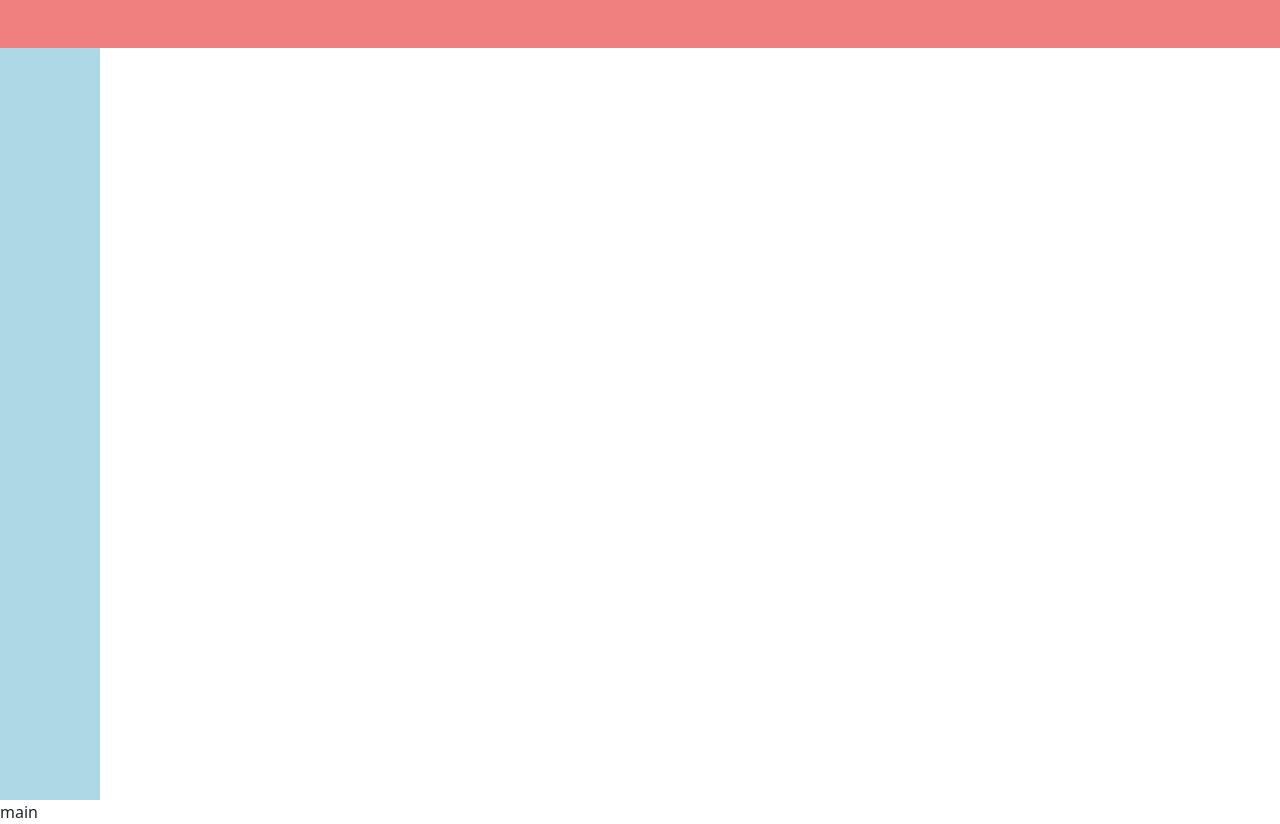
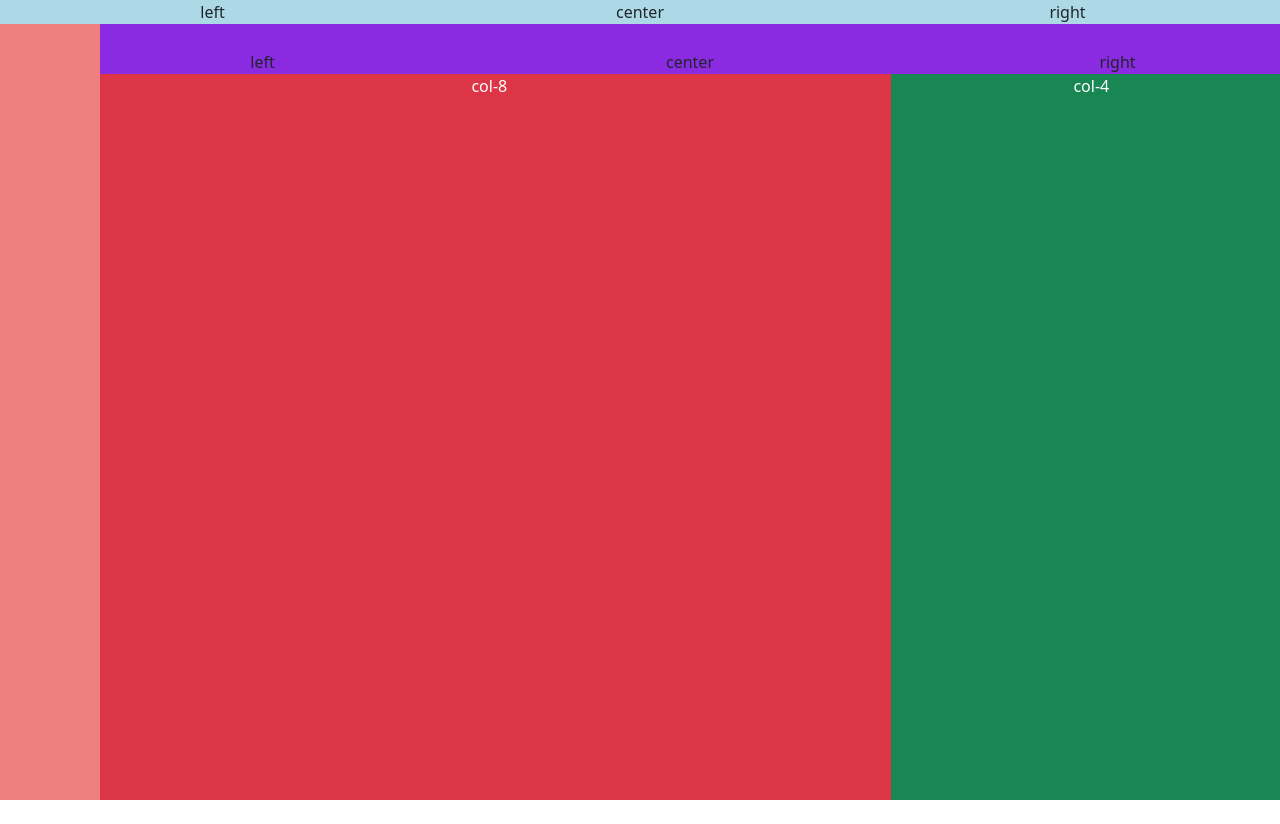
Before and after one commit to Alessiovinci87/html-css-bootstrap-dashboard, a plain HTML site: page index.html in a window 1280 px wide. After the commit the page ends 800 px from the top, so only its background shows below. Drawn offline with nearby package versions, Linux system fonts and the light colour scheme.

Commit message:
iniziata struttura header e main

```diff
--- a/css/style.css
+++ b/css/style.css
@@ -9,18 +9,41 @@ reset
     box-sizing: border-box;
 }
 
-.header-content {
+header {
     position: fixed;
     top: 0;
     right: 0;
-    background-color: lightcoral;
-    padding: 1.5rem;
-    width: 100%
+    background-color: lightblue;
+    width: 100%;
 }
 
-.aside-content {
+aside {
     width: 100px;
-    background-color: lightblue;
-    height:100vh;
+    background-color: lightcoral;
 
 }
+
+main {
+    width: calc(100% - 100px);
+    background-color: blueviolet;
+    padding-top: 50px;
+}
+
+
+.main-content {
+    display: flex;
+
+}
+
+section > main {
+    overflow-y: auto;
+    height: 100vh;
+}
+
+.col-left-center {
+    height: 100vh;
+}
+
+.col-right-center {
+    height: 100vh;
+}
--- a/index.html
+++ b/index.html
@@ -1,5 +1,6 @@
 <!DOCTYPE html>
 <html lang="en">
+
 <head>
     <meta charset="UTF-8">
     <meta http-equiv="X-UA-Compatible" content="IE=edge">
@@ -7,34 +8,83 @@
     <!-- css -->
     <link rel="stylesheet" href="css/style.css">
     <!-- Bootstrap -->
-    <link href="https://cdn.jsdelivr.net/npm/bootstrap@5.3.0/dist/css/bootstrap.min.css" rel="stylesheet" integrity="sha384-9ndCyUaIbzAi2FUVXJi0CjmCapSmO7SnpJef0486qhLnuZ2cdeRhO02iuK6FUUVM" crossorigin="anonymous">
+    <link href="https://cdn.jsdelivr.net/npm/bootstrap@5.3.0/dist/css/bootstrap.min.css" rel="stylesheet"
+        integrity="sha384-9ndCyUaIbzAi2FUVXJi0CjmCapSmO7SnpJef0486qhLnuZ2cdeRhO02iuK6FUUVM" crossorigin="anonymous">
     <!-- java -->
-    <script src="https://cdn.jsdelivr.net/npm/bootstrap@5.3.0/dist/js/bootstrap.bundle.min.js" integrity="sha384-geWF76RCwLtnZ8qwWowPQNguL3RmwHVBC9FhGdlKrxdiJJigb/j/68SIy3Te4Bkz" crossorigin="anonymous"></script>
+    <script src="https://cdn.jsdelivr.net/npm/bootstrap@5.3.0/dist/js/bootstrap.bundle.min.js"
+        integrity="sha384-geWF76RCwLtnZ8qwWowPQNguL3RmwHVBC9FhGdlKrxdiJJigb/j/68SIy3Te4Bkz"
+        crossorigin="anonymous"></script>
     <title>Bootstrap Dashboard</title>
 </head>
-    <body>
-        <header>
 
-            <div class="header-content">
+<body>
+    <header>
 
+        <div class="container text-center">
+
+            <div class="row">
+                <div class="col">
+                  left
+                </div>
+
+                <div class="col-6">
+                  center
+                </div>
+
+                <div class="col">
+                  right
+                </div>
             </div>
 
-        </header>
+        </div>
+
+    </header>
+
+
+
+
+    <section class="main-content">
 
         <aside>
-
-            <div class="aside-content">
-
-            </div>
 
         </aside>
 
         <main>
+            <div class="container text-center">
 
-            <section class="main-content">
-                main
-            </section>
+                <div class="row">
+                    <div class="col">
+                        left
+                    </div>
+
+                    <div class="col-6">
+                        center
+                    </div>
+
+                    <div class="col">
+                        right
+                    </div>
+                </div>
+            </div>
+
+            <div class="row">
+                <div class="container text-center">
+                    <div class="row">
+                        <div class="col-8 text-bg-danger col-left-center">
+                            col-8
+                        </div>
+                        <div class="col-4 text-bg-success col-right-center">
+                            col-4
+                        </div>
+                    </div>
+                </div>
+            </div>
 
         </main>
-    </body>
+    </section>
+
+
+
+</body>
+
 </html>
```
